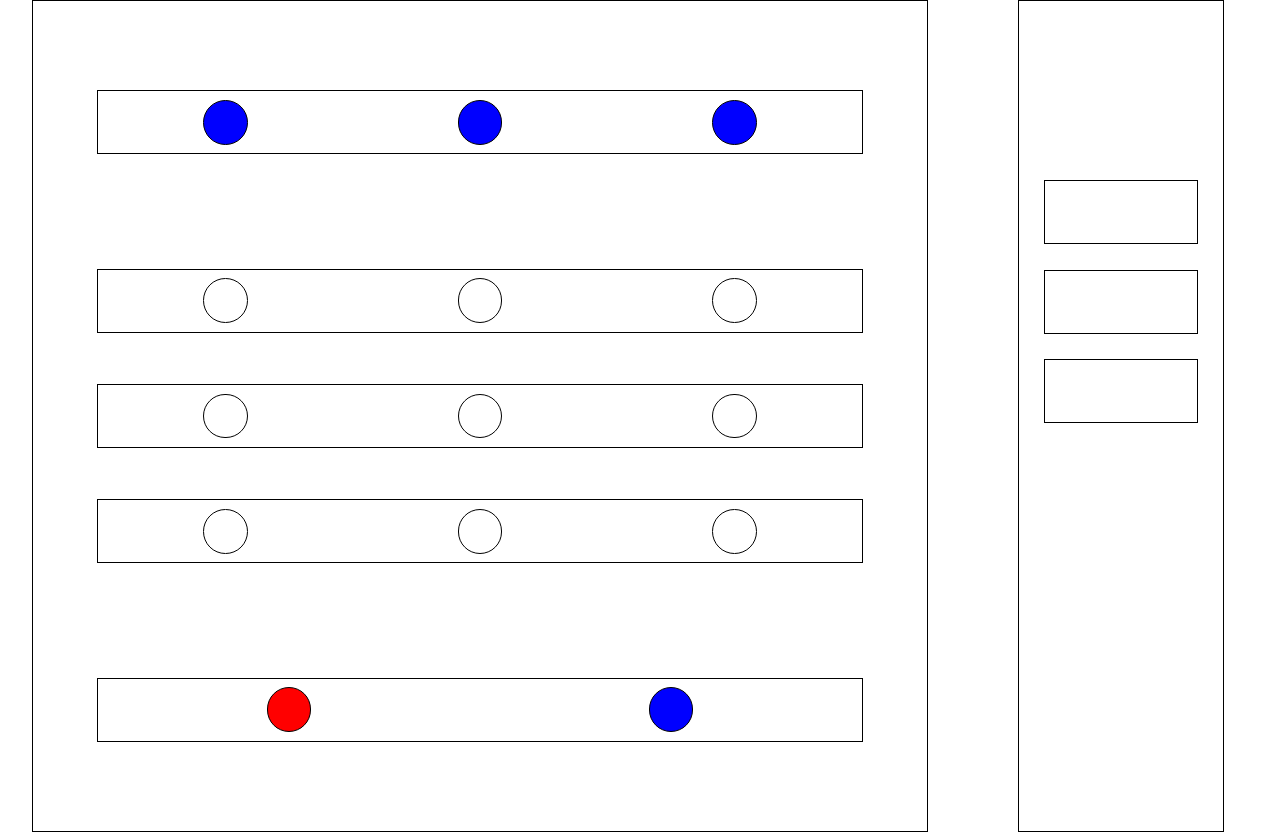
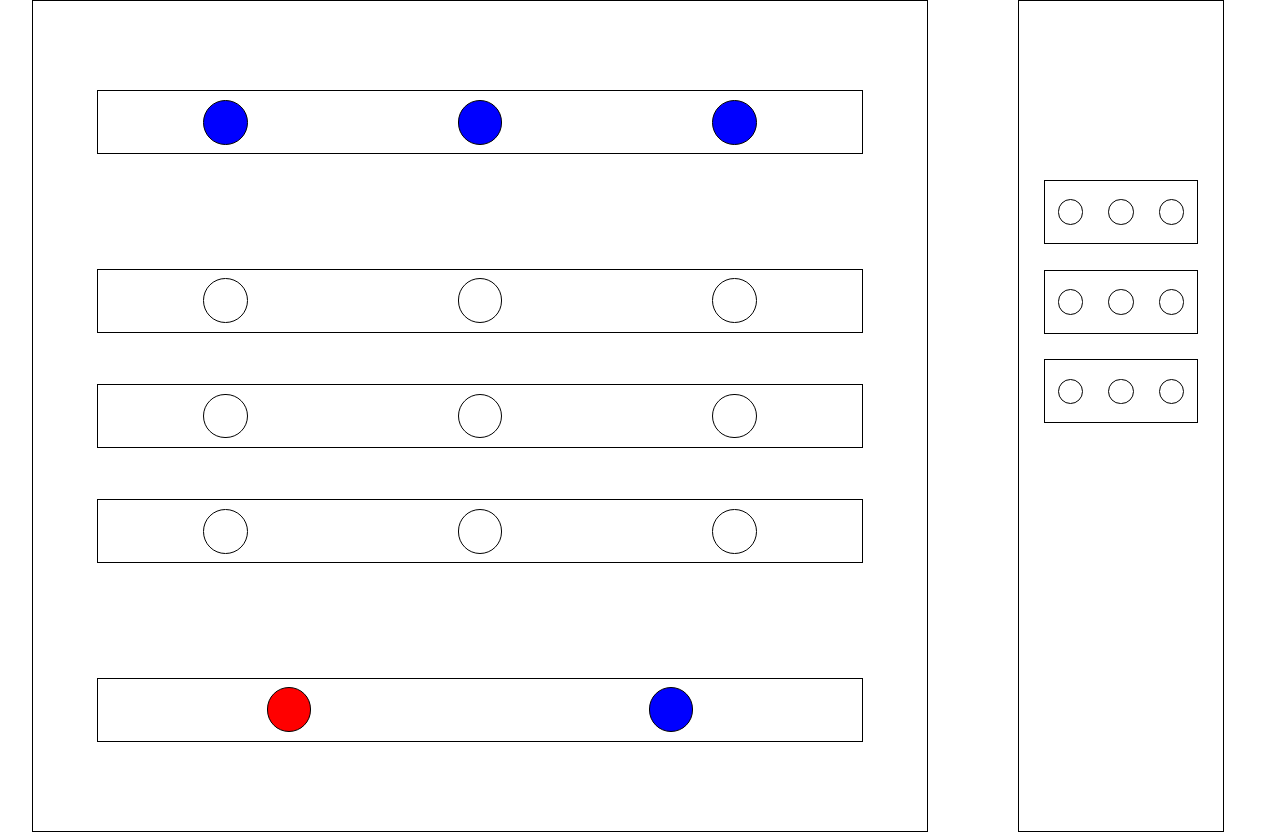
Before and after one commit to Flothar78/mastermind, a Vue app: page / in a window 1280 px wide. Built offline with nearby package versions, Linux system fonts and the light colour scheme; the HTML template or start-up script is replaced by a standard one.

Commit message:
Computation from store to number of peons in ColorCheck and GameSolution OK

```diff
--- a/src/components/ColorCheck.vue
+++ b/src/components/ColorCheck.vue
@@ -1,14 +1,33 @@
-<script setup></script>
+<script setup>
+import { useColorStore } from "@/stores/ColorStore.js";
+const color_store = useColorStore();
+const numberOfPeons = color_store.numberOfPeons;
+</script>
 
 <template>
-  <div class="color-check"></div>
+  <div class="color-check-container">
+    <div
+      v-for="number in numberOfPeons"
+      :key="number"
+      class="color-check"
+    ></div>
+  </div>
 </template>
 
 <style scoped>
-.color-check {
+.color-check-container {
   border: black 1px solid;
+  display: flex;
+  justify-content: space-around;
+  align-items: center;
   min-width: 12vw;
   height: 5vw;
   margin: 2vw;
 }
+.color-check {
+  border: black 1px solid;
+  width: 2vw;
+  height: 2vw;
+  border-radius: 50%;
+}
 </style>
--- a/src/components/GameSolution.vue
+++ b/src/components/GameSolution.vue
@@ -1,14 +1,18 @@
 <script setup>
 import PeonOccurence from "@/components/PeonOccurence.vue";
+import { storeToRefs } from "pinia";
 import { useColorStore } from "@/stores/ColorStore.js";
 const color_store = useColorStore();
+const numberOfPeons = color_store.numberOfPeons;
 </script>
 
 <template>
   <div class="peons-row">
-    <PeonOccurence :class="color_store.getRandomColor()" />
-    <PeonOccurence :class="color_store.getRandomColor()" />
-    <PeonOccurence :class="color_store.getRandomColor()" />
+    <PeonOccurence
+      v-for="number in numberOfPeons"
+      :key="number"
+      :class="color_store.getRandomColor()"
+    />
   </div>
 </template>
 
--- a/src/components/PeonsRow.vue
+++ b/src/components/PeonsRow.vue
@@ -4,7 +4,7 @@ import { useColorStore } from "@/stores/ColorStore.js";
 import { storeToRefs } from "pinia";
 
 const color_store = useColorStore();
-const { peons, rows } = storeToRefs(color_store);
+const { rows } = storeToRefs(color_store);
 </script>
 
 <template>
--- a/src/stores/ColorStore.js
+++ b/src/stores/ColorStore.js
@@ -30,18 +30,21 @@ export const useColorStore = defineStore("ColorStore", {
           : "";
       });
       arrayOfChosenPeons.length == this.rows[0].length
-        ? this.tryAndSolutionComparison()
+        ? this.tryAndSolutionComparison
         : "";
     },
-
-    tryAndSolutionComparison() {
-      console.log("tryAndSolutionComparison");
-    },
-
     getRandomColor() {
       return this.colorsArray[
         Math.floor(Math.random() * this.colorsArray.length)
       ];
     },
   },
+  getters: {
+    numberOfPeons() {
+      return toRaw(this.rows).flat().length / toRaw(this.rows).length;
+    },
+    tryAndSolutionComparison() {
+      console.log("tryAndSolutionComparison");
+    },
+  },
 });
```
